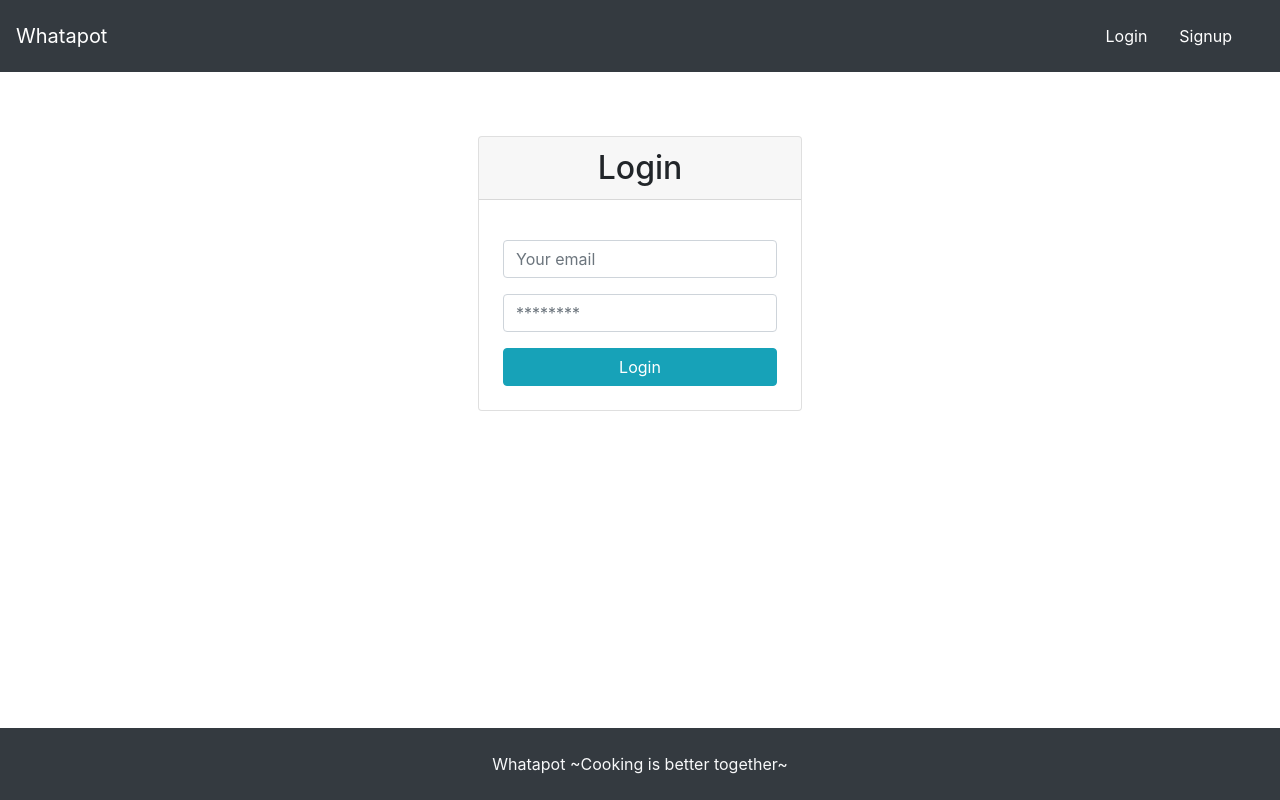
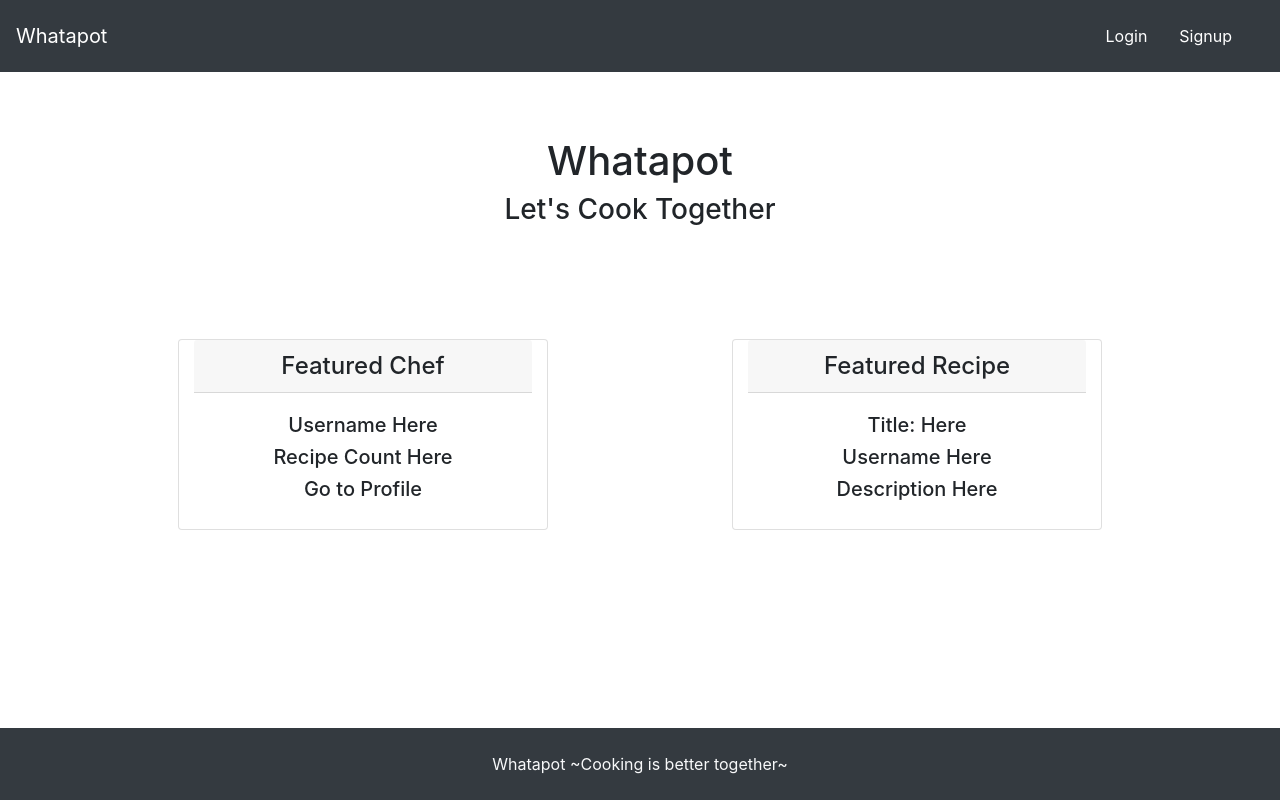
Before and after one commit to kevin-ivy/Whatapot, a React (Create React App) app in the folder client/: page / in a window 1280 px wide. Built offline with nearby package versions, Linux system fonts and the light colour scheme.

Commit message:
Got basic home page layout

```diff
--- a/client/src/App.js
+++ b/client/src/App.js
@@ -6,6 +6,7 @@ import ApolloClient from 'apollo-boost';
 
 import Login from './pages/Login';
 import Signup from './pages/Signup';
+import Home from './pages/Home';
 import Header from './components/Header';
 import Footer from './components/Footer';
 
@@ -29,7 +30,7 @@ function App() {
         <Header />
         <div className='container'>
           <Switch>
-            <Route exact path='/' component={Login}/>
+            <Route exact path='/' component={Home}/>
             <Route exact path='/login' component={Login}/>
             <Route exact path='/signup' component={Signup}/>
           </Switch>
--- a/client/src/pages/Home.js
+++ b/client/src/pages/Home.js
@@ -1,18 +1,33 @@
 import React from 'react';
-import { Home } from 'semantic-ui-react';
-// import Auth from '../utils/auth';
 
-export default function Home() {
-    const loggedIn = Auth.loggedIn();
+const Home = () => {
 
-    // return (
-    // //     <div className="home">
-    // //         {loggedIn && (
-    // //             <div>
-    // //                 <button onClick={}></button>
-    // //                 <button onClick={}></button>
-    // //             </div>
-    // //         )}
-    // //     </div>
-    // )
+    return (
+        <main className='justify-content-center text-center' style={{marginTop:'65px'}}>
+            <section className="row d-block" style={{marginBottom: '80px'}}>
+                <h1>Whatapot</h1>
+                <h3>Let's Cook Together</h3>
+            </section>
+            <section className='row justify-content-around p-3'>
+                <div className='col-sm-12 col-md-4 card m-3'>
+                    <h4 className='card-header'>Featured Chef</h4>
+                    <div className='card-body'>
+                        <h5>Username Here</h5>
+                        <h5>Recipe Count Here</h5>
+                        <h5>Go to Profile</h5>
+                    </div>
+                </div>
+                <div className='col-sm-12 col-md-4 card m-3'>
+                    <h4 className='card-header'>Featured Recipe</h4>
+                    <div className='card-body'>
+                        <h5>Title: Here</h5>
+                        <h5>Username Here</h5>
+                        <h5>Description Here</h5>
+                    </div>
+                </div>
+            </section>
+        </main>
+    )
 };
+
+export default Home;
```
